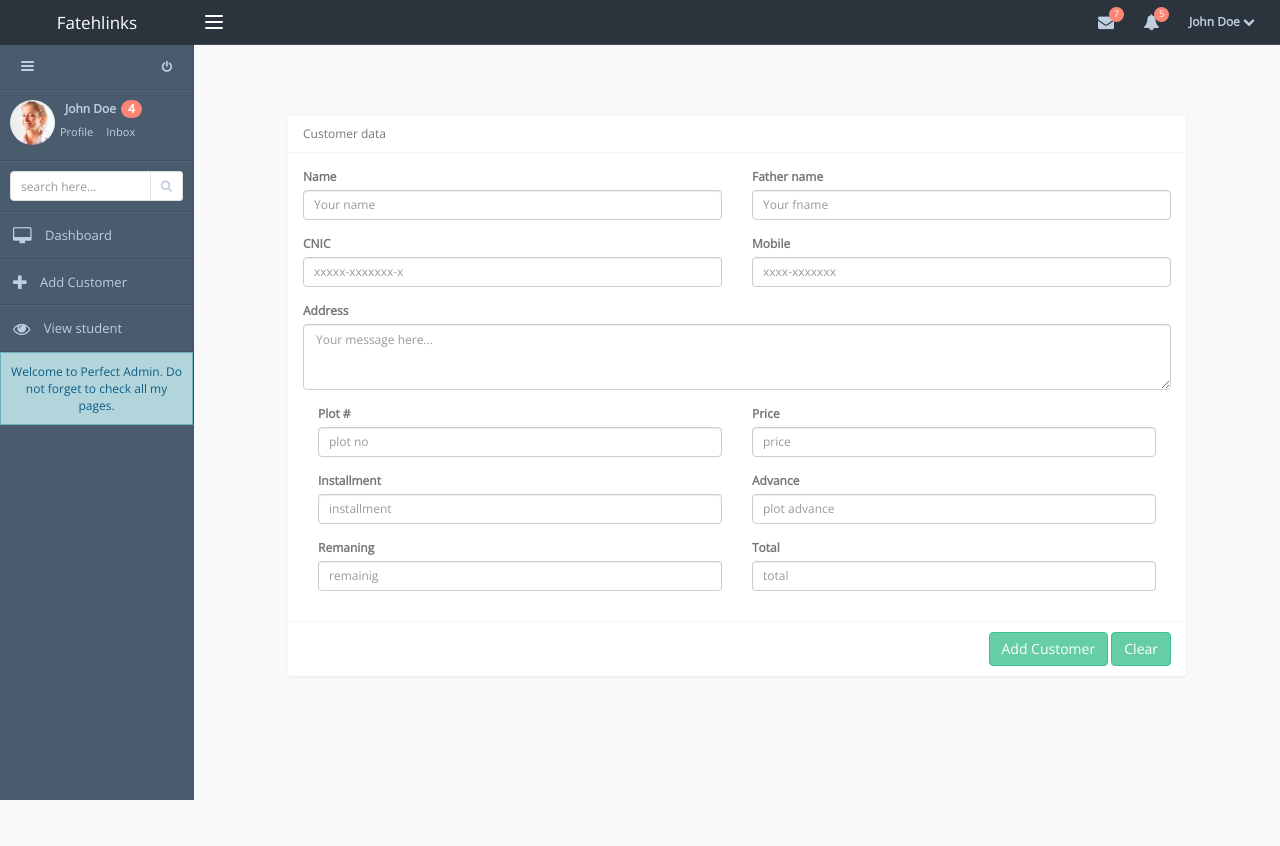
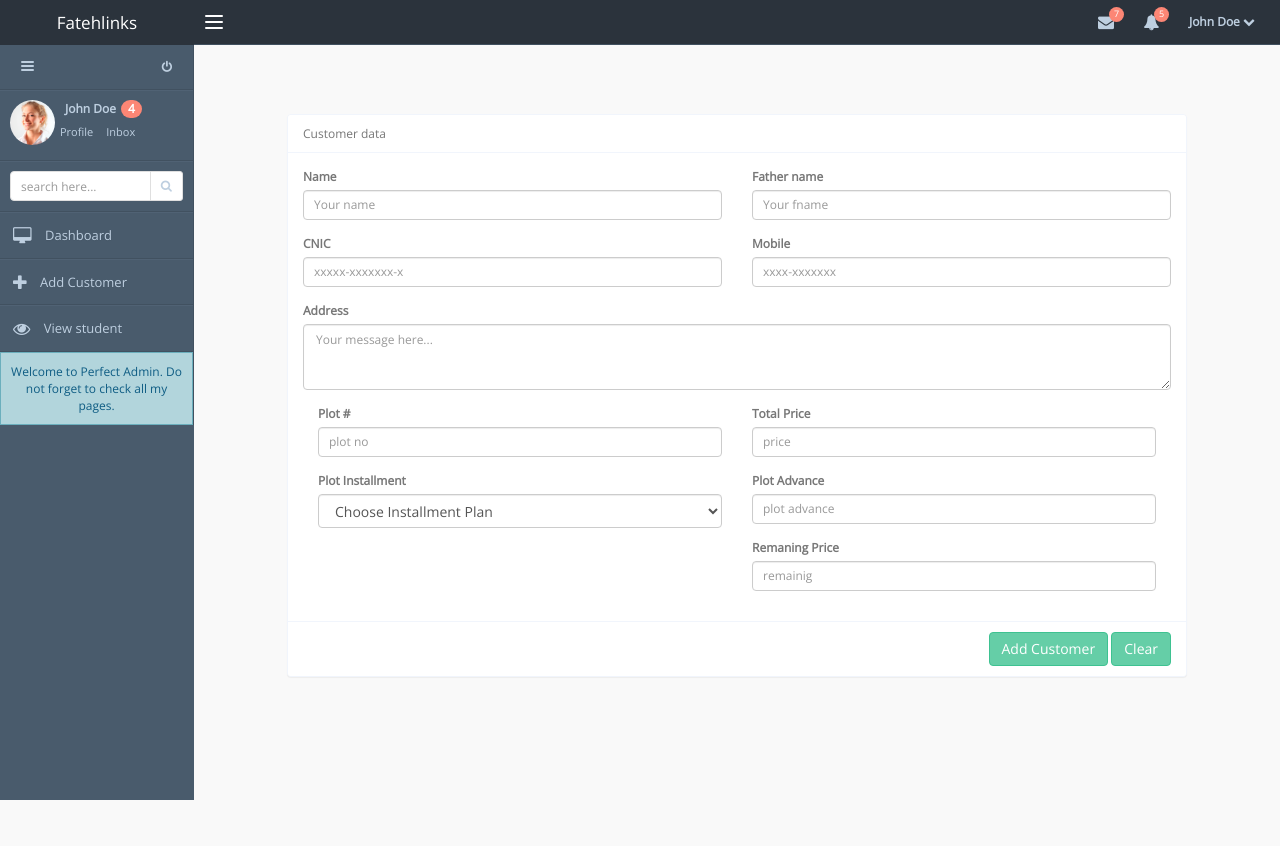
Before and after one commit to Arisha71/real_state, a PHP site: page /add-customer.php in a window 1280 px wide. Shown: the top 846 px of the page. Run offline with PHP 8.4, Linux system fonts and the light colour scheme; the visitor is signed in with stand-in values (Sample User, id 1); some libraries are stand-ins or nearby versions.

Commit message:
Add customer Page
Some Changing update in form

```diff
--- a/session-demo/add-customer.php
+++ b/session-demo/add-customer.php
@@ -58,35 +58,37 @@
 									</div><!-- /.col -->
 									<div class="col-md-6">
 										<div class="form-group">
-											<label class="control-label">Price</label>
+											<label class="control-label">Total Price</label>
 											<input type="number"  placeholder="price"  name="price" class="form-control input-sm">
 										</div>
-									</div><!-- /.col --><div class="col-md-6">
+									</div><!-- /.col -->
+									<div class="col-md-6">
 										<div class="form-group">
-											<label class="control-label">Installment</label>
-											<input type="number" name="installment" placeholder="installment"  class="form-control input-sm" required >
+											<label class="control-label">Plot Installment</label>
+											<select name="installment" class="form-control">
+												<option value="-1">Choose Installment Plan
+												<option value="3 month">3 Month</option>
+												<option value="6 month">6 Month</option>
+												<option value="9 month">9 Month</option>
+												<option value="12 month">12 Month</option>
+												<option value="24 month">24 Month</option>
+												</option>
+											</select>
 										</div>
 									</div><!-- /.col -->
 
 									<div class="col-md-6">
 										<div class="form-group">
-											<label class="control-label">Advance</label>
+											<label class="control-label">Plot Advance</label>
 											<input  type="number" placeholder="plot advance" name="advance" class="form-control input-sm">
 										</div>
 									</div><!-- /.col -->
 									<div class="col-md-6">
 										<div class="form-group">
-											<label class="control-label">Remaning</label>
+											<label class="control-label">Remaning Price</label>
 											<input type="number" name="remaning" placeholder="remainig" class="form-control input-sm" required >
 										</div>
 									</div><!-- /.col -->
-									<div class="col-md-6">
-										<div class="form-group">
-											<label class="control-label">Total</label>
-											<input type="number"  name="total" placeholder="total" class="form-control input-sm">
-										</div>
-									</div><!-- /.col -->
-
 							</div>
 							<div class="panel-footer text-right">
 								<button class="btn btn-success" type="add-student" name="add-customer">Add Customer</button>
```
